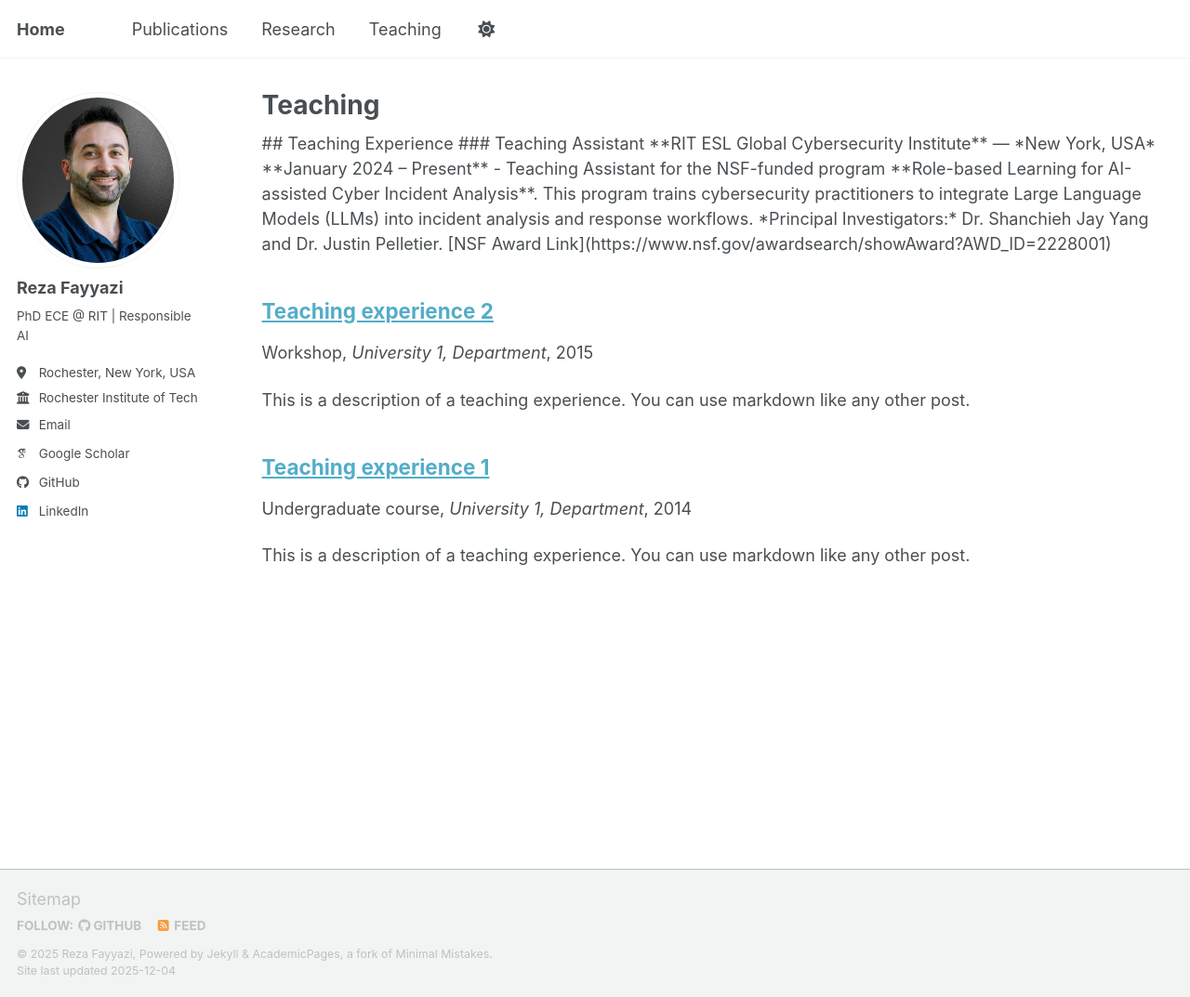
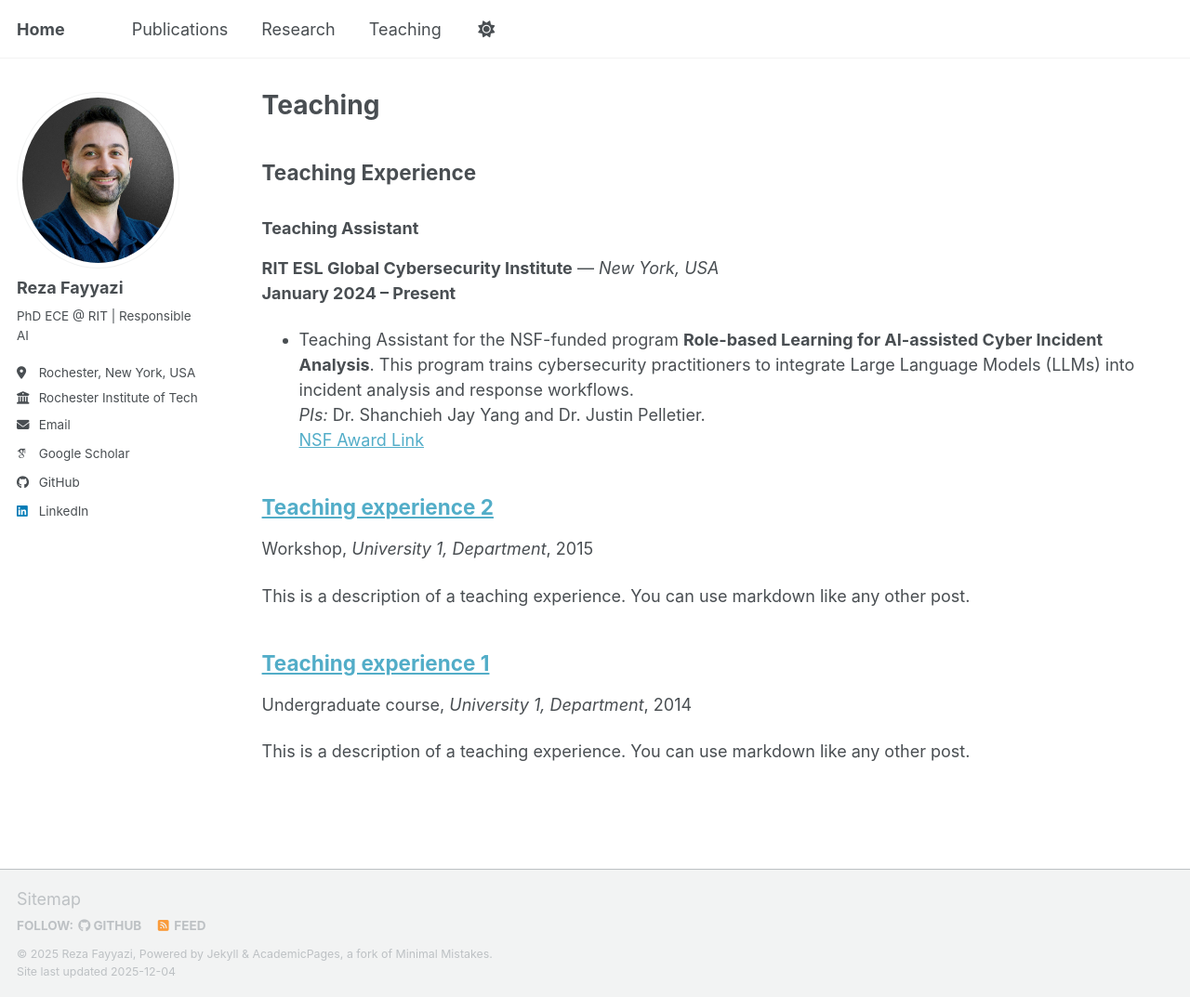
Before and after one commit to RezzFayyazi/RezzFayyazi.github.io, a Jekyll site: the page built from _pages/teaching.html, in a window 1280 px wide and 1073 px high. Shown: the whole window at 93% size. Built offline with Jekyll 4.4.1, drawn with Linux system fonts in a browser that asks for light colours; some web fonts are replaced; a script bundle is joined from its source files by our own code; library files that are not in the unit come from our copies.

Commit message:
Updated
Updated teaching experience section with HTML formatting.

```diff
--- a/_pages/teaching.html
+++ b/_pages/teaching.html
@@ -5,16 +5,24 @@ permalink: /teaching/
 author_profile: true
 ---
 
-## Teaching Experience
+<h2>Teaching Experience</h2>
 
-### Teaching Assistant
-**RIT ESL Global Cybersecurity Institute** — *New York, USA*
-**January 2024 – Present**
+<h3>Teaching Assistant</h3>
+<p>
+  <strong>RIT ESL Global Cybersecurity Institute</strong> — <em>New York, USA</em><br>
+  <strong>January 2024 – Present</strong>
+</p>
 
-- Teaching Assistant for the NSF-funded program **Role-based Learning for AI-assisted Cyber Incident Analysis**.
-  This program trains cybersecurity practitioners to integrate Large Language Models (LLMs) into incident analysis and response workflows.
-  *Principal Investigators:* Dr. Shanchieh Jay Yang and Dr. Justin Pelletier.
-  [NSF Award Link](https://www.nsf.gov/awardsearch/showAward?AWD_ID=2228001)
+<ul>
+  <li>
+    Teaching Assistant for the NSF-funded program
+    <strong>Role-based Learning for AI-assisted Cyber Incident Analysis</strong>.
+    This program trains cybersecurity practitioners to integrate Large Language Models (LLMs)
+    into incident analysis and response workflows.<br>
+    <em>PIs:</em> Dr. Shanchieh Jay Yang and Dr. Justin Pelletier.<br>
+    <a href="https://www.nsf.gov/awardsearch/showAward?AWD_ID=2228001">NSF Award Link</a>
+  </li>
+</ul>
 
 {% include base_path %}
 
```
